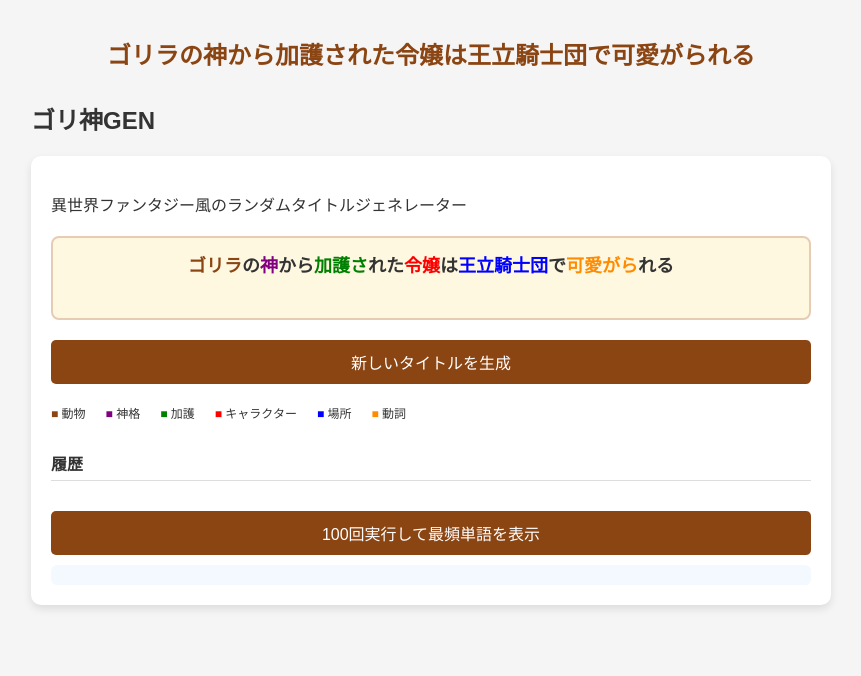
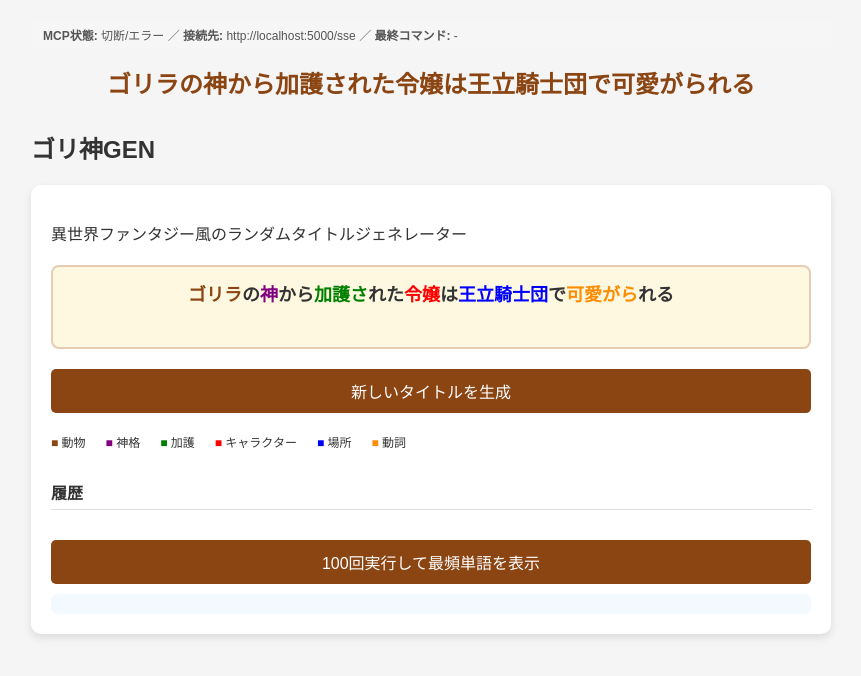
Before and after one commit to firemio/gorilla-no-kami-kara-kago-sareta-reijou-ha-ouritsukishidan-de-kawaigarareru, a plain HTML site: page index.html in a window 1280 px wide. Shown: the whole page, without its empty margins (209-1070 px from the left). Drawn offline with Linux system fonts and the light colour scheme; no server answers.

```diff
--- a/index.html
+++ b/index.html
@@ -105,6 +105,10 @@
     </style>
 </head>
 <body>
+    <!-- MCP簡易情報表示 -->
+    <div id="mcp-info" style="font-size:12px; color:#555; background:#f6f6f6; padding:6px 12px; border-radius:6px; margin-bottom:10px;">
+        <b>MCP状態:</b> <span id="mcp-status">未接続</span> ／ <b>接続先:</b> <span id="mcp-url"></span> ／ <b>最終コマンド:</b> <span id="mcp-lastcmd">-</span>
+    </div>
     <h1>ゴリラの神から加護された令嬢は王立騎士団で可愛がられる</h1>
     <h2>ゴリ神GEN</h2>
 
@@ -244,10 +248,20 @@
     // サーバー例: http://localhost:5000/sse
     const sseUrl = "http://localhost:5000/sse"; // 必要に応じて書き換え
     const eventSource = new EventSource(sseUrl);
+    // MCP情報表示の初期化
+    document.getElementById('mcp-url').textContent = sseUrl;
+    document.getElementById('mcp-status').textContent = '接続中';
 
+    eventSource.onopen = function() {
+        document.getElementById('mcp-status').textContent = '接続中';
+    };
+    eventSource.onerror = function() {
+        document.getElementById('mcp-status').textContent = '切断/エラー';
+    };
     eventSource.onmessage = function(event) {
         try {
             const cmd = JSON.parse(event.data);
+            document.getElementById('mcp-lastcmd').textContent = event.data;
             handleMcpCommand(cmd);
         } catch (e) {
             console.error("MCPコマンドのパース失敗", e, event.data);
```
